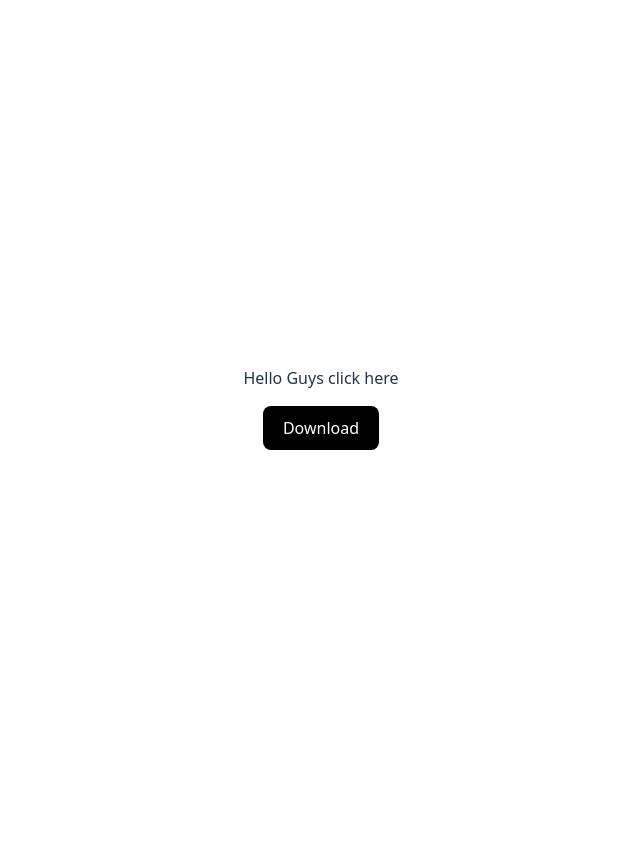
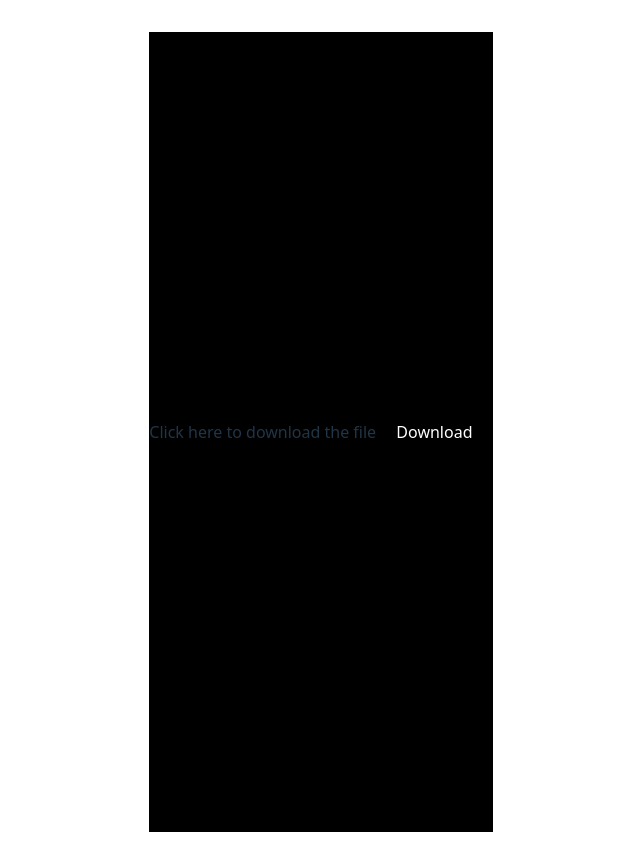
Before and after one commit to FossXpert/native, a React (Vite) app in the folder my-vite-app/: page / in a window 1280 px wide. Shown: the whole page, without its empty margins (319-959 px from the left). Before the commit the page ends 800 px from the top, so only its background shows below. Built offline with nearby package versions, Linux system fonts and the light colour scheme.

Commit message:
style: improve App component layout and download button styling

```diff
--- a/my-vite-app/src/App.tsx
+++ b/my-vite-app/src/App.tsx
@@ -3,12 +3,12 @@ import { fileDownload } from './download'
 
 function App() {
   return (
-    <>
-      <p>Hello Guys click here </p>
+    <div style={{display:'flex', justifyContent:'center', alignItems:'center', height:'100vh',backgroundColor:'#000'}}>
+      <p>Click here to download the file</p>
       <button
       style={{height:'auto', background:"black", color:'white'}}
       onClick={()=>fileDownload()}>Download</button>
-    </>
+    </div>
   )
 }
 
```
